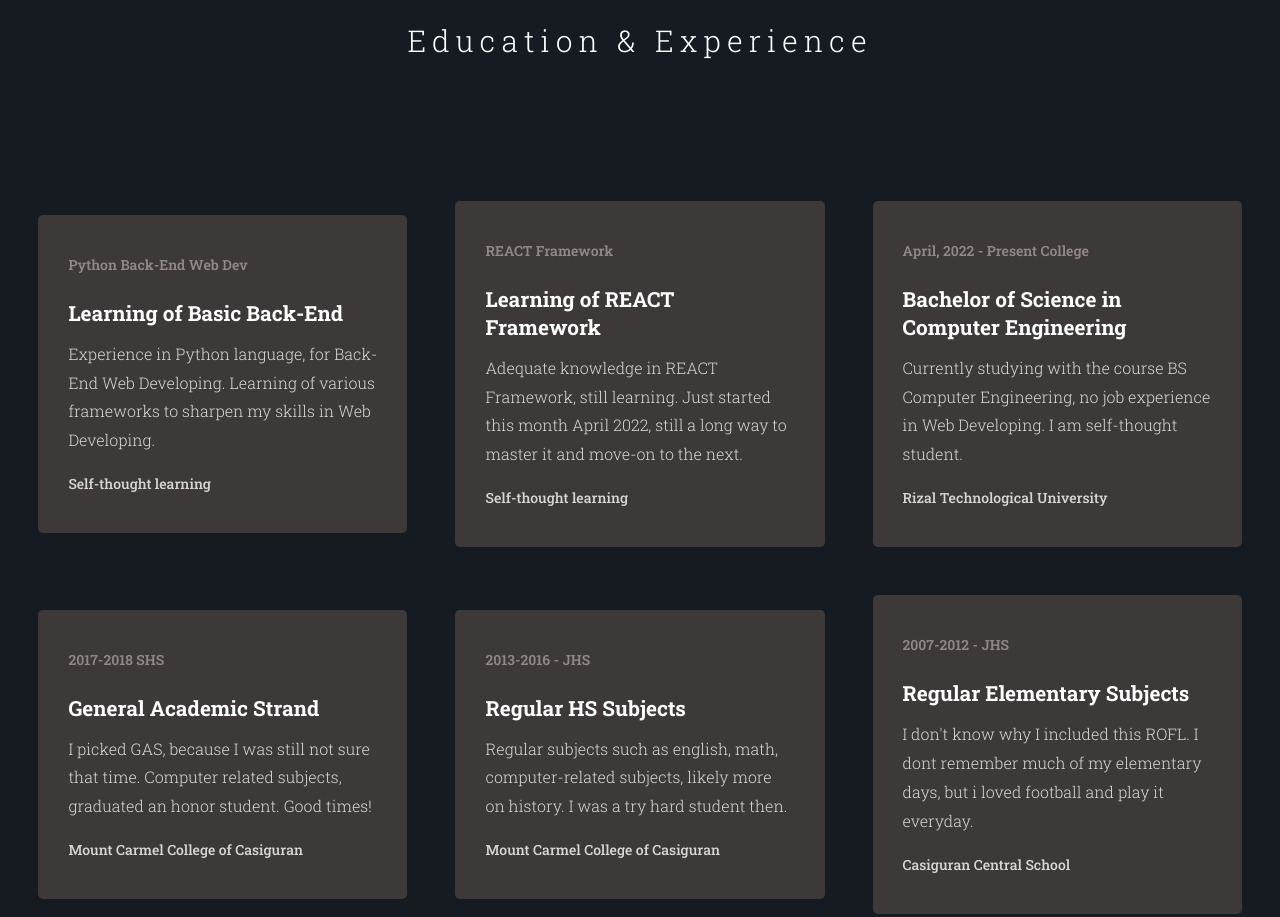
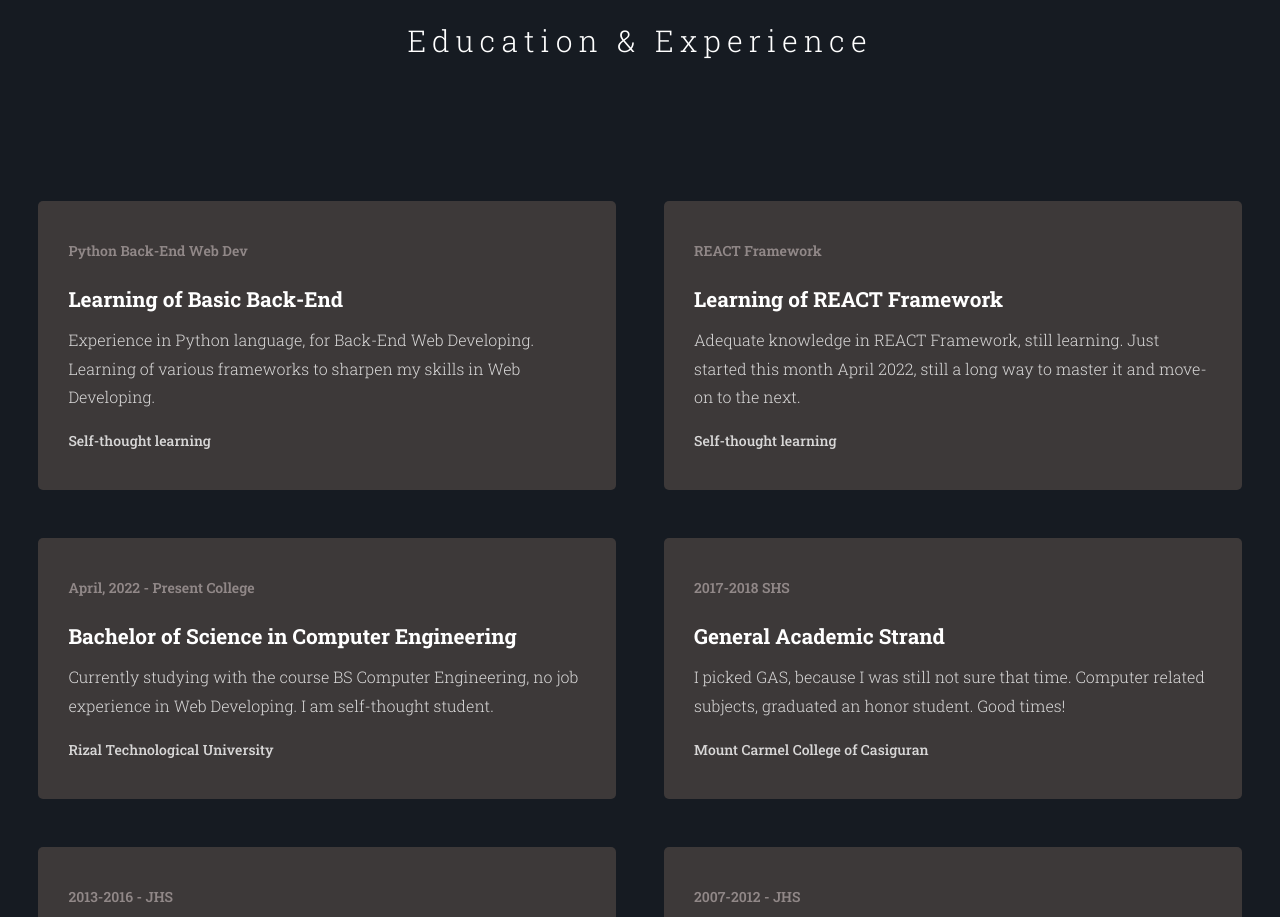
Before and after one commit to jzzedy/firstPortfolio, a plain HTML site: page index.html in a window 1280 px wide. Shown: the part 3160-4077 px from the top of the page. Drawn offline with nearby package versions, Linux system fonts and the light colour scheme.

Commit message:
Update style.css

```diff
--- a/style.css
+++ b/style.css
@@ -242,7 +242,7 @@ section{
 }
 .education-content{
     display: grid;
-    grid-template-columns: repeat(auto-fit, minmax(350px, auto));
+    grid-template-columns: repeat(auto-fit, minmax(450px, auto));
     grid-gap: 3rem;
     align-items: center;
     margin-top: 4.4rem;
```
